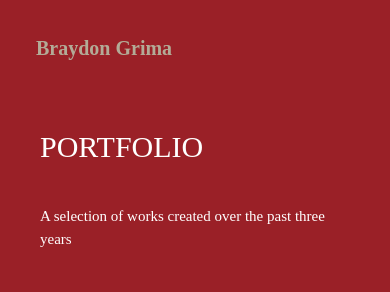
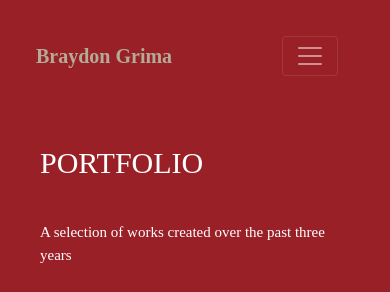
Before and after one commit to Braydon20/BraydonGrima, a plain HTML site: page portfolio.html in a window 390 px wide. Shown: the top 292 px of the page. Drawn offline with nearby package versions, Linux system fonts and the light colour scheme.

Commit message:
Changes added to toggle button
Changes added to toggle button

```diff
--- a/portfolio.html
+++ b/portfolio.html
@@ -14,14 +14,17 @@
 
 <body>
     <header>
+
+
         <nav class="navbar navbar-expand-md sticky-top">
             <div class="container">
                 <a class="navbar-brand" href="#">Braydon Grima</a>
-                <button class="navbar-toggler" type="button" data-toggle="collapse"
-                    data-target="#navbarSupportedContent" aria-controls="navbarSupportedContent" aria-expanded="false"
-                    aria-label="Toggle navigation">
-                    <span class="navbar-toggler-icon"></span>
-                </button>
+                <nav class="navbar navbar-dark">
+                    <button class="navbar-toggler" type="button" data-toggle="collapse"
+                        data-target="#navbarSupportedContent" aria-controls="navbarSupportedContent"
+                        aria-expanded="false" aria-label="Toggle navigation">
+                        <span class="navbar-toggler-icon"></span>
+                    </button>
             </div>
 
             <div class="collapse navbar-collapse" id="navbarSupportedContent">
```
Also changed, not shown: about.html (+8 -6 lines), index.html (+6 -5 lines).
